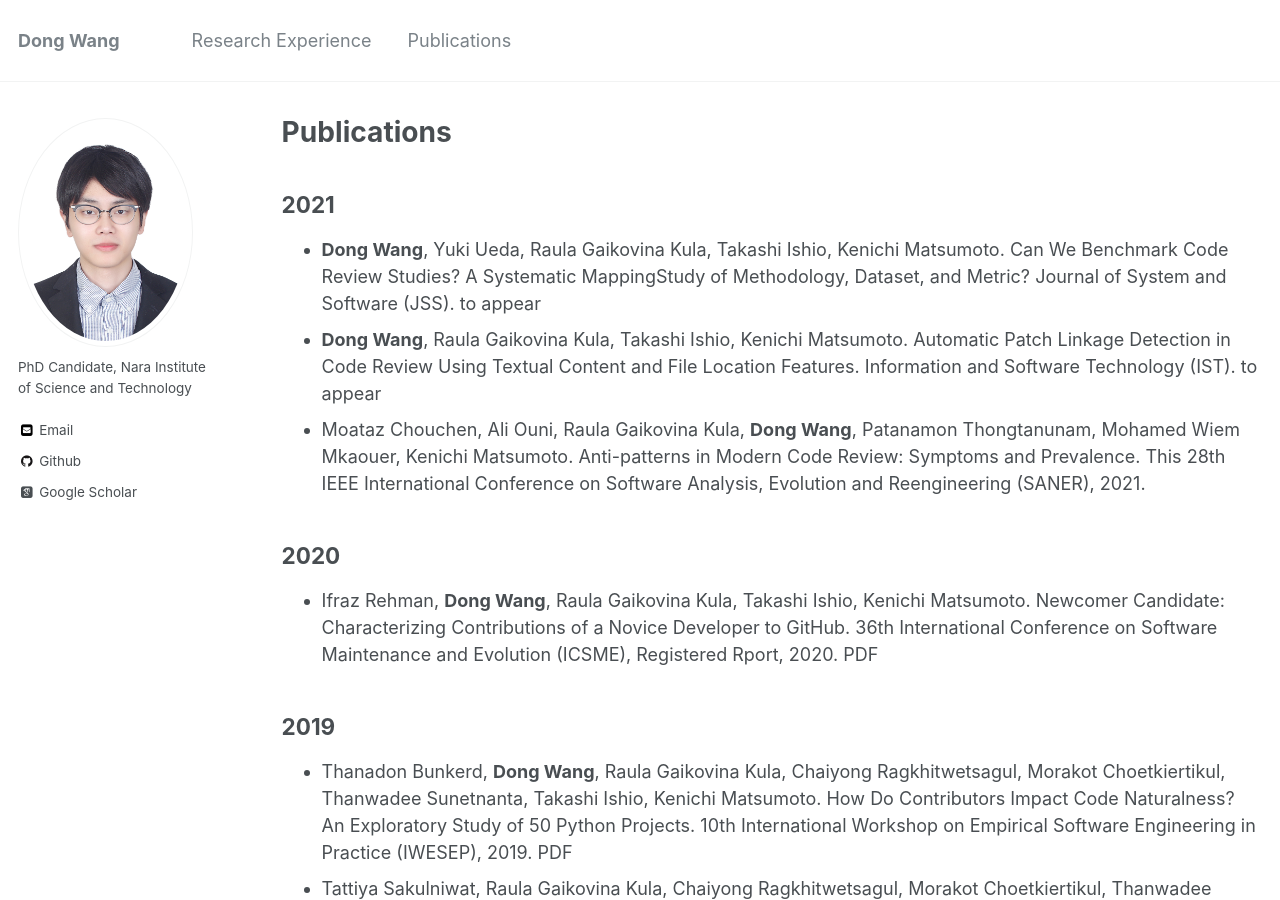
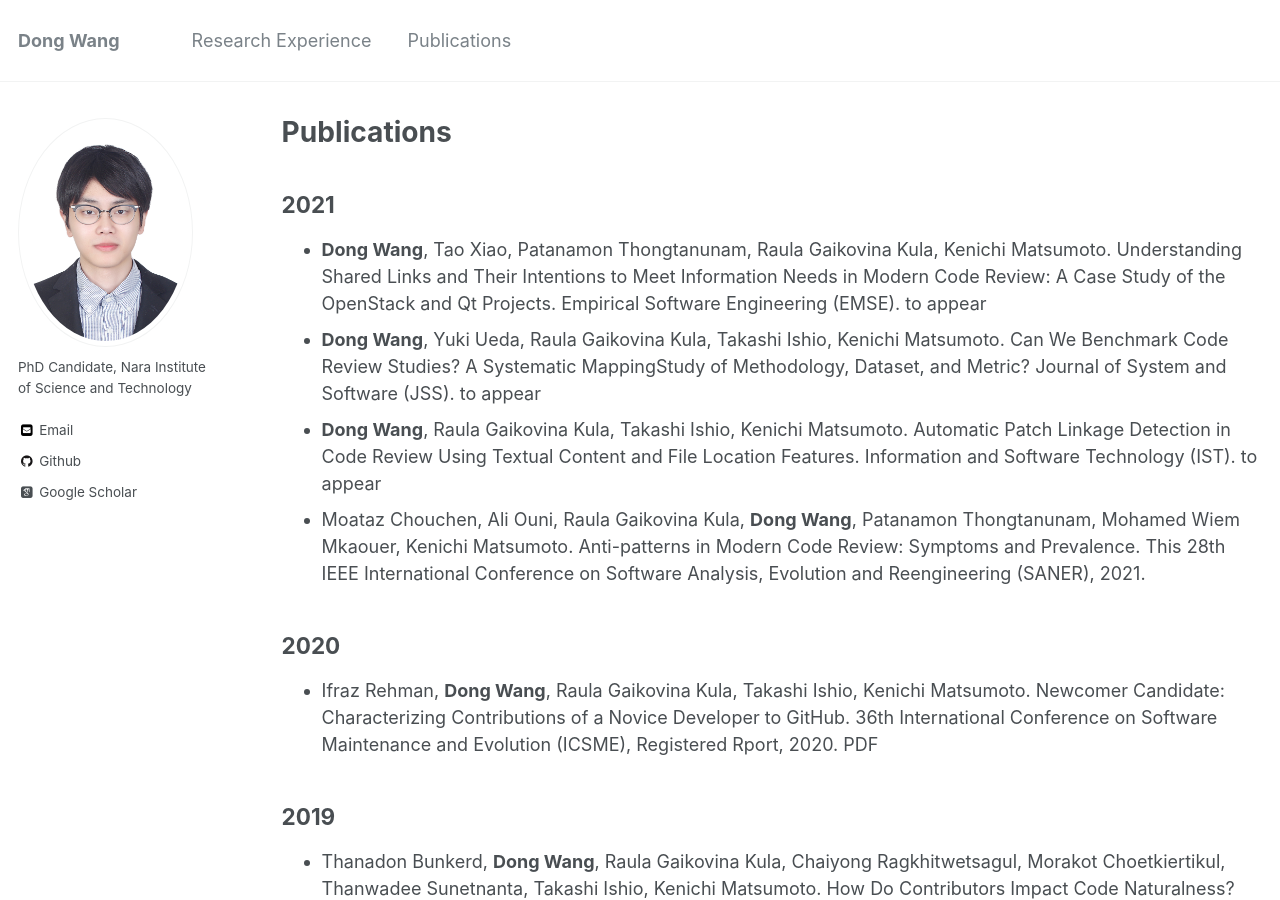
Before and after one commit to tao-xiao/dong-w.github.io, a Jekyll site: the page built from _pages/publications.md, in a window 1280 px wide and 900 px high. Built offline with Jekyll 4.4.1, drawn with Linux system fonts in a browser that asks for light colours; some web fonts are replaced.

Commit message:
Update publications.md

```diff
--- a/_pages/publications.md
+++ b/_pages/publications.md
@@ -9,6 +9,7 @@ author_profile: true
   You can also find my articles on <u><a href="{{author.googlescholar}}">my Google Scholar profile</a>.</u>
 {% endif %}
 ## 2021
+* **Dong Wang**, Tao Xiao, Patanamon Thongtanunam, Raula Gaikovina Kula, Kenichi Matsumoto. Understanding Shared Links and Their Intentions to Meet Information Needs in Modern Code Review: A Case Study of the OpenStack and Qt Projects. Empirical Software Engineering (EMSE). to appear
 * **Dong Wang**, Yuki Ueda, Raula Gaikovina Kula, Takashi Ishio, Kenichi Matsumoto. Can We Benchmark Code Review Studies? A Systematic MappingStudy of Methodology, Dataset, and Metric? Journal of System and Software (JSS). to appear
 * **Dong Wang**, Raula Gaikovina Kula, Takashi Ishio, Kenichi Matsumoto. Automatic Patch Linkage Detection in Code Review Using Textual Content and File Location Features. Information and Software Technology (IST). to appear
 * Moataz Chouchen, Ali Ouni, Raula Gaikovina Kula, **Dong Wang**, Patanamon Thongtanunam, Mohamed Wiem Mkaouer, Kenichi Matsumoto. Anti-patterns in Modern Code Review: Symptoms and Prevalence. This 28th IEEE International Conference on Software Analysis, Evolution and Reengineering (SANER), 2021.
```
